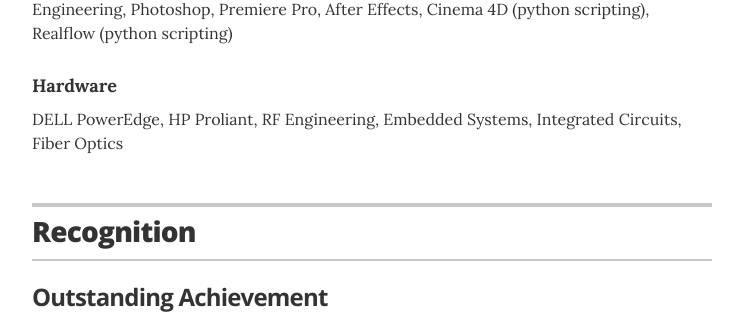
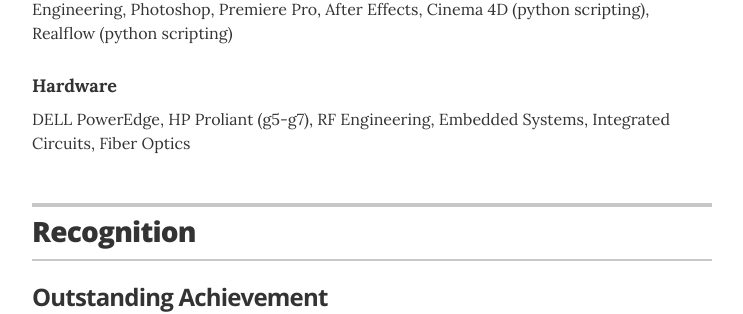
Before and after one commit to christian-kramer/christian-kramer.github.io, a Jekyll site: the page built from index.html, in a window 1280 px wide and 900 px high, scrolled down 1920 px. Shown: the part 151-465 px from the top of the window, without its empty margins (268-1011 px from the left). Built offline with Jekyll 4.4.1, drawn with Linux system fonts in a browser that asks for light colours.

```diff
--- a/_data/skills.yml
+++ b/_data/skills.yml
@@ -5,4 +5,4 @@
 
 # Hardware
 - skill: Hardware
-  description: DELL PowerEdge, HP Proliant, RF Engineering, Embedded Systems, Integrated Circuits, Fiber Optics
+  description: DELL PowerEdge, HP Proliant (g5-g7), RF Engineering, Embedded Systems, Integrated Circuits, Fiber Optics
```
